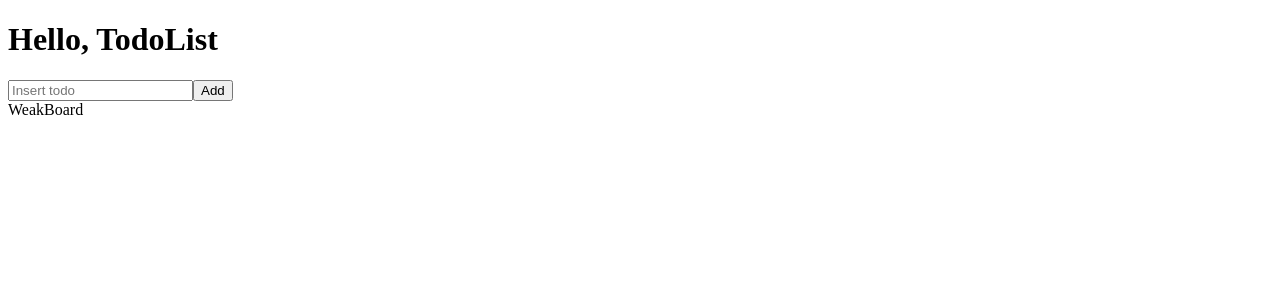
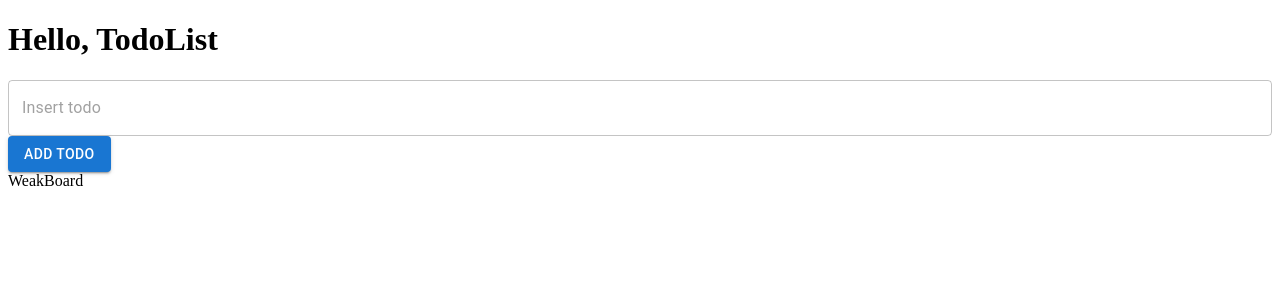
Before and after one commit to arkhipenkavitali/todolist-client, a React (Vite) app: page / in a window 1280 px wide. Shown: the top 300 px of the page. Built offline with nearby package versions, Linux system fonts and the light colour scheme.

Commit message:
add mui button amd input components

```diff
--- a/package.json
+++ b/package.json
@@ -10,6 +10,9 @@
     "preview": "vite preview"
   },
   "dependencies": {
+    "@emotion/react": "^11.14.0",
+    "@emotion/styled": "^11.14.0",
+    "@mui/material": "^7.1.1",
     "@reduxjs/toolkit": "^2.8.2",
     "react": "^19.1.0",
     "react-dom": "^19.1.0",
--- a/src/components/AddTodoForm/AddTodoForm.tsx
+++ b/src/components/AddTodoForm/AddTodoForm.tsx
@@ -1,7 +1,8 @@
 import {useRef} from "react";
 import Input from "../ui/Input/Input.tsx";
 import React from "react";
-import Button from "../ui/Button/Button.tsx";
+import {Button} from "@mui/material"
+// import Button from "../ui/Button/Button.tsx";
 import {useDispatch} from "react-redux";
 import {addTodo} from "../../store/slices/todosSlice.ts";
 import {Todo} from "../../store/types/todo.ts";
@@ -27,11 +28,12 @@ const AddTodoForm = () => {
 			dispatch(addTodo(createTodo(value)));
 			todoTitleRef.current!.value = '';
 		}
+		console.log(value)
 	}
     return (
         <form onSubmit={submitNewTodo}>
             <Input ref={todoTitleRef} placeholder="Insert todo" />
-	        <Button text="Add" />
+	        <Button variant="contained" type="submit">Add todo</Button>
         </form>
     );
 };
--- a/src/components/ui/Input/Input.tsx
+++ b/src/components/ui/Input/Input.tsx
@@ -1,12 +1,20 @@
 import {forwardRef} from "react";
+import {TextField, TextFieldProps} from "@mui/material";
 
-interface InputProps {
+interface InputProps extends Omit<TextFieldProps, 'variant'> {
 	type?: string;
 	placeholder?: string;
 }
 
-const Input = forwardRef<HTMLInputElement, InputProps>(({placeholder, type = 'text'}, ref) => {
-	return <input ref={ref} placeholder={placeholder} type={type} />;
+const Input = forwardRef<HTMLInputElement, InputProps>(({placeholder, type = 'text', ...restProps}, ref) => {
+	return <TextField
+		type={type}
+		inputRef={ref}
+		placeholder={placeholder}
+		variant="outlined"
+		fullWidth
+		{...restProps}
+		 />;
 });
 
 export default Input;
```
Also changed, not shown: 1 other file (tests, documents, lock files or other folders).
